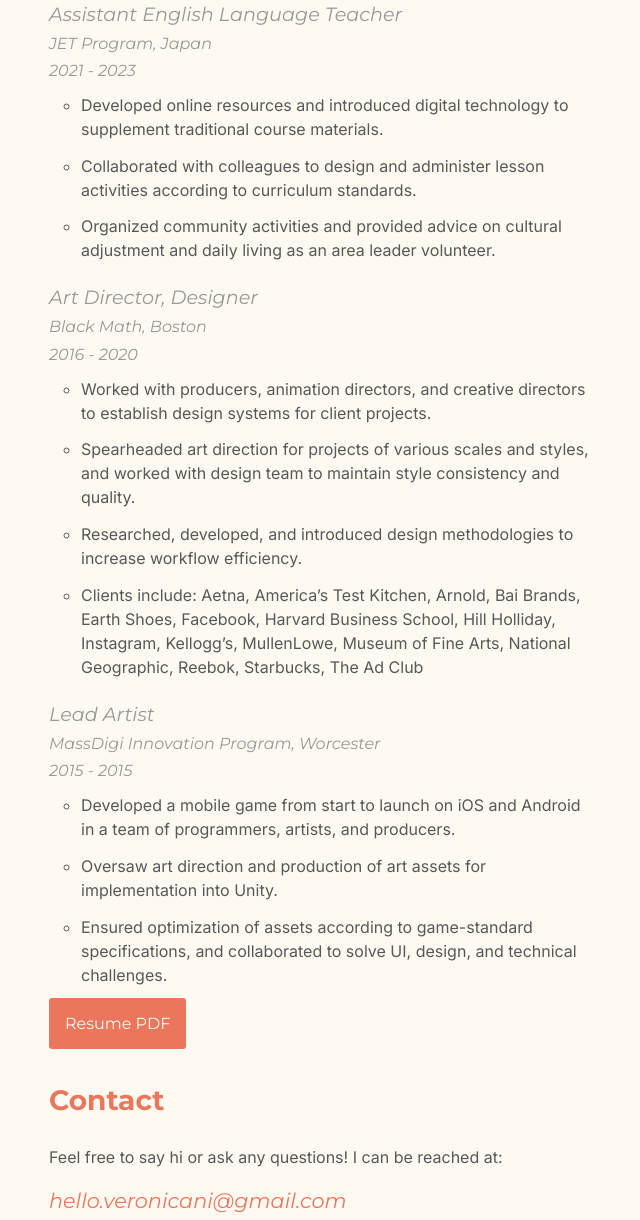
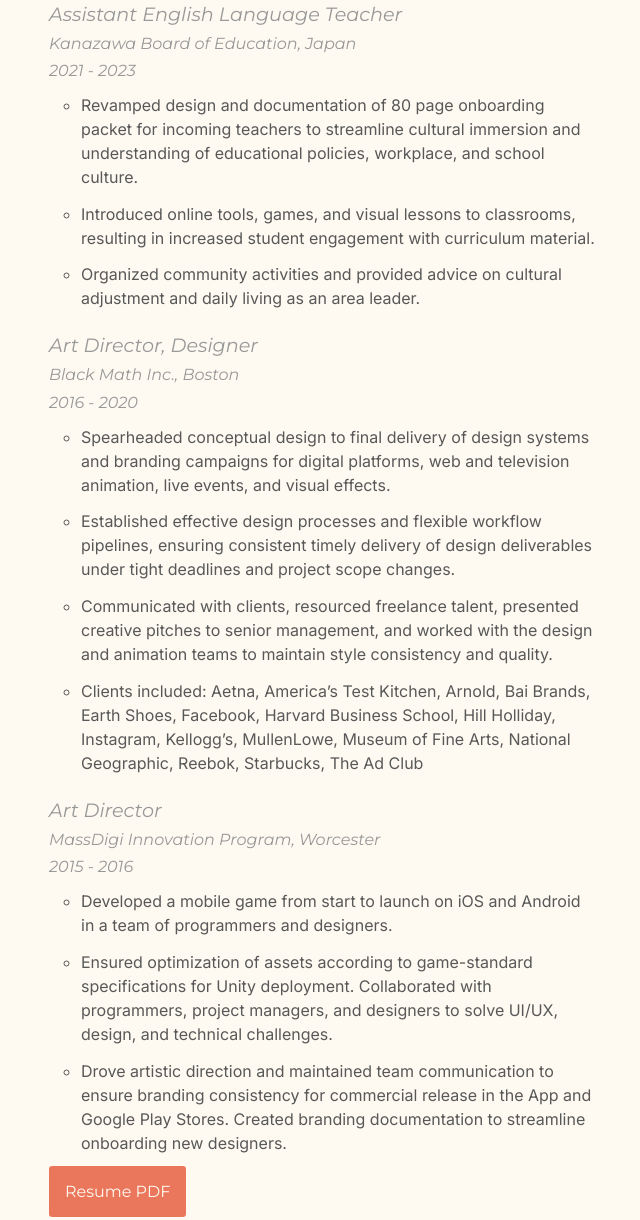
Before and after one commit to veronicani/portfolio-website, a plain HTML site: page index.html in a window 1280 px wide. Shown: the part 2901-4121 px from the top of the page, without its empty margins (603-1243 px from the left). Drawn offline with nearby package versions, Linux system fonts and the light colour scheme.

Commit message:
Updated experience descriptions to match 2024 resume

```diff
--- a/index.html
+++ b/index.html
@@ -164,39 +164,72 @@
               <div class="resume-block">
                 <div class="job-title scnd-ft-clr italic">
                   <h4>Assistant English Language Teacher</h4>
-                  <h5>JET Program, Japan</h5>
+                  <h5>Kanazawa Board of Education, Japan</h5>
                   <h5>2021 - 2023</h5>
                 </div>
                 <ul class="job-description">
-                  <li>Developed online resources and introduced digital technology to supplement traditional course materials.</li>
-                  <li>Collaborated with colleagues to design and administer lesson activities according to curriculum standards.</li>
-                  <li>Organized community activities and provided advice on cultural adjustment and daily living as an area leader volunteer.</li>
+                  <li>Revamped design and documentation of 80 page onboarding
+                    packet for incoming teachers to streamline cultural
+                    immersion and understanding of educational policies,
+                    workplace, and school culture.
+                  </li>
+                  <li>Introduced online tools, games, and visual lessons to
+                    classrooms, resulting in increased student engagement with
+                    curriculum material.
+                  </li>
+                  <li>Organized community activities and provided advice on
+                    cultural adjustment and daily living as an area leader.
+                  </li>
                 </ul>
               </div>
               <div class="resume-block">
                 <div class="job-title scnd-ft-clr italic">
                   <h4>Art Director, Designer</h4>
-                  <h5>Black Math, Boston</h5>
+                  <h5>Black Math Inc., Boston</h5>
                   <h5>2016 - 2020</h5>
                 </div>
                 <ul class="job-description">
-                  <li>Worked with producers, animation directors, and creative directors to establish design systems for client projects.</li>
-                  <li>Spearheaded art direction for projects of various scales and styles, and worked with design team to maintain style consistency and quality.</li>
-                  <li>Researched, developed, and introduced design methodologies to increase workflow efficiency.</li>
-                  <li>Clients include: Aetna, America’s Test Kitchen, Arnold, Bai Brands, Earth Shoes, Facebook, Harvard Business School, Hill Holliday, Instagram, Kellogg’s, MullenLowe, Museum of Fine Arts, National Geographic, Reebok, Starbucks, The Ad Club</li>
+                  <li>Spearheaded conceptual design to final delivery of design
+                    systems and branding campaigns for digital platforms, web
+                    and television animation, live events, and visual effects.
+                  </li>
+                  <li>Established effective design processes and flexible
+                    workflow pipelines, ensuring consistent timely delivery of
+                    design deliverables under tight deadlines and project
+                    scope changes.
+                  </li>
+                  <li>Communicated with clients, resourced freelance talent,
+                    presented creative pitches to senior management, and worked
+                    with the design and animation teams to maintain style
+                    consistency and quality.
+                  </li>
+                  <li>Clients included: Aetna, America’s Test Kitchen, Arnold,
+                    Bai Brands, Earth Shoes, Facebook, Harvard Business School,
+                    Hill Holliday, Instagram, Kellogg’s, MullenLowe,
+                    Museum of Fine Arts, National Geographic, Reebok,
+                    Starbucks, The Ad Club
+                  </li>
                 </ul>
               </div>
               <div class="resume-block">
                 <div class="job-title scnd-ft-clr italic">
-                  <h4>Lead Artist</h4>
+                  <h4>Art Director</h4>
                   <h5>MassDigi Innovation Program, Worcester</h5>
-                  <h5>2015 - 2015</h5>
+                  <h5>2015 - 2016</h5>
                 </div>
                 <ul class="job-description">
                   <li>Developed a mobile game from start to launch on iOS and
-                    Android in a team of programmers, artists, and producers.</li>
-                  <li>Oversaw art direction and production of art assets for implementation into Unity.</li>
-                  <li>Ensured optimization of assets according to game-standard specifications, and collaborated to solve UI, design, and technical challenges.</li>
+                    Android in a team of programmers and designers.</li>
+                  <li>Ensured optimization of assets according to game-standard
+                    specifications for Unity deployment. Collaborated with
+                    programmers, project managers, and designers to solve UI/UX,
+                    design, and technical challenges.
+                  </li>
+                  <li>Drove artistic direction and maintained team communication
+                    to ensure branding consistency for commercial release in the
+                    App and Google Play Stores. Created branding documentation
+                    to streamline onboarding new designers.
+                  </li>
                 </ul>
               </div>
             <a href="files/resume.pdf" class="button">Resume PDF</a>
```
